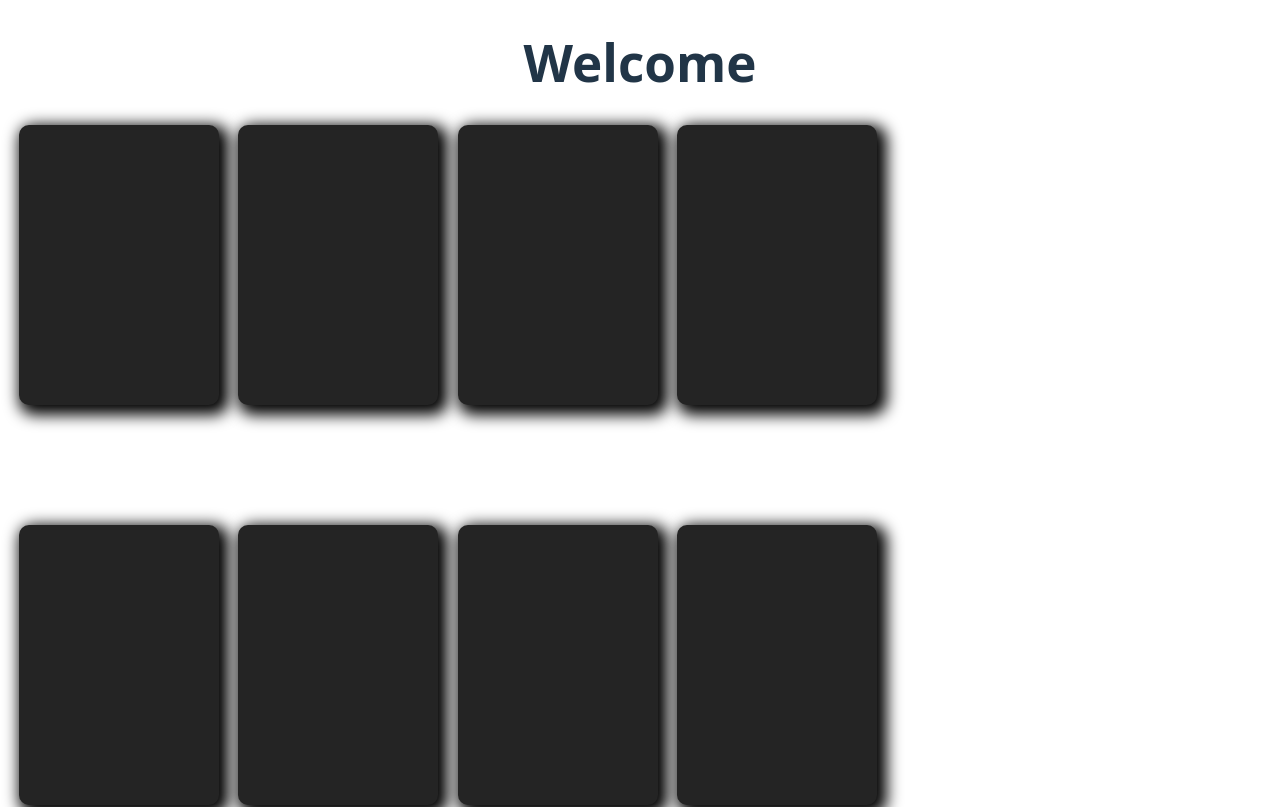
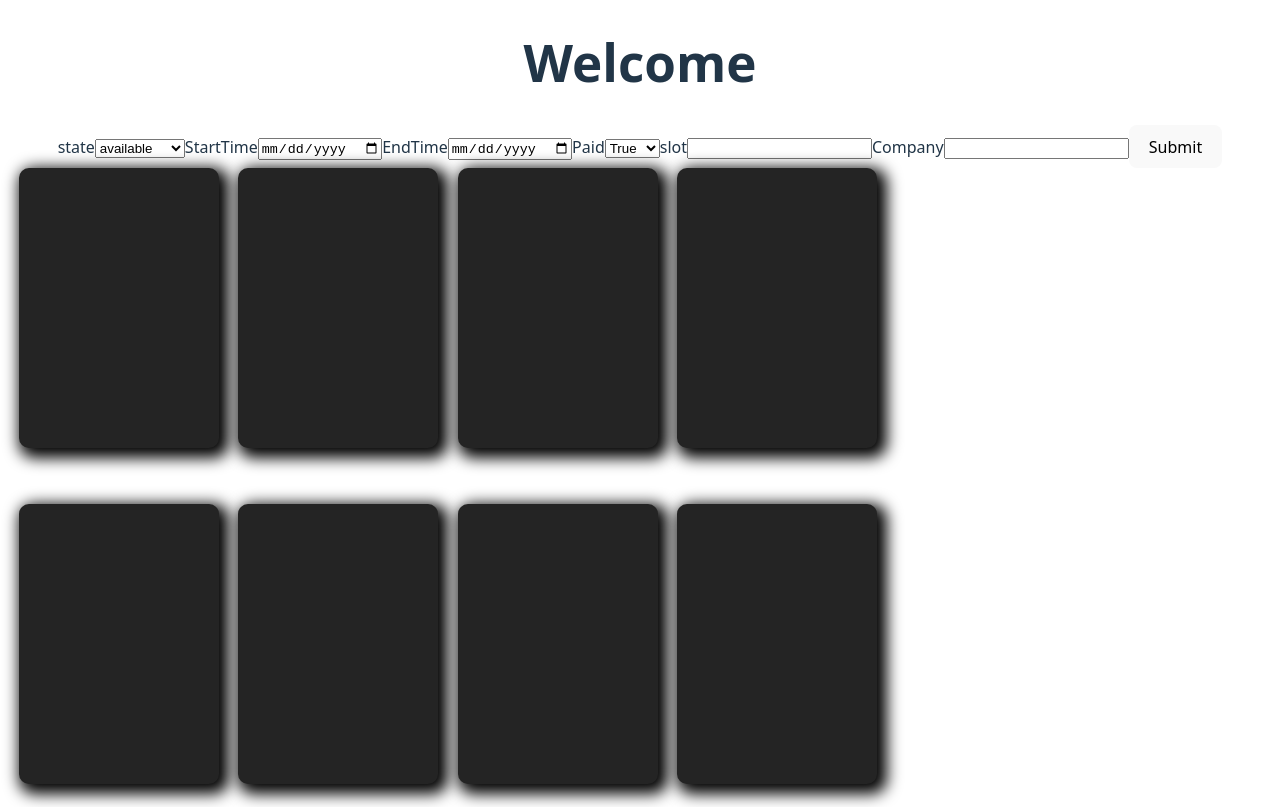
Before and after one commit to JAMAL759/Park-Project-Frontend, a React (Vite) app: page / in a window 1280 px wide. Shown: the top 807 px of the page. Built offline with nearby package versions, Linux system fonts and the light colour scheme; no server answers.

Commit message:
Made the parking slot with the post functionality

```diff
--- a/src/components/park/ParkList.jsx
+++ b/src/components/park/ParkList.jsx
@@ -1,20 +1,25 @@
 import { useEffect, useState } from "react";
 import { createNewPark, UpdatePark, deletePark, ListAllPark, listParkById } from "../../lib/park/apipark";
-import  '../../App.css'
+import '../../App.css'
 
 
-const ParkList = () => {
+
+const ParkList = (id) => {
 
     //MARK: using state
 
+    const slots = [1, 2, 3, 4, 5, 6, 7, 8, 9]
     const [Park, setPark] = useState({});
+
+    const [Company, setCompany] = useState([]);
 
     const [ParkForm, setParkForm] = useState({
         state: "",
         StartTime: new Date("2022-03-25"),
         EndTime: new Date("2022-03-25"),
         Paid: false,
-        Companies: ""
+        Companies: "",
+        slot:""
     })
 
     //MARK: Handler creation
@@ -43,6 +48,15 @@ const ParkList = () => {
 
     }
 
+    //MARK: CompanyGetter (outside Model)
+
+    const CompanyGetter = async () => {
+
+        const urlCall = await axios.get("http://localhost:3000/company");
+        console.log(urlCall);
+        setCompany(urlCall.data);
+    }
+
 
     useEffect(() => {
         handlerGetter();
@@ -52,33 +66,16 @@ const ParkList = () => {
 
         <>
 
-         {
-            <div id="ParkGrid">
+            { }
 
 
-                <button class="park"> </button>
-                <button class="park"> </button>
-                <button class="park"> </button>
-                <button class="park"> </button>
-
-
-                <button class="park"> </button>
-                <button class="park"> </button>
-                <button class="park"> </button>
-                <button class="park"> </button>
-
-                 </div>
-
-         }
-
-
-            {/* <form onSubmit={handlerSubmit}>
+            {<form onSubmit={handlerSubmit}>
 
                 <label htmlFor="state" >state</label>
                 <select name="state" onChange={handlerReader} >
 
-                    <option value= "available"> available </option>
-                    <option value= "unavailable"> unavailable </option>
+                    <option value="available"> available </option>
+                    <option value="unavailable"> unavailable </option>
                 </select>
 
                 <label htmlFor="StartTime" >StartTime</label>
@@ -106,8 +103,15 @@ const ParkList = () => {
                     <option value={false}> False </option>
                 </select>
 
+                <label htmlFor="slot" >slot</label>
+                <input
+                    type="text"
+                    name="slot"
+                    onChange={handlerReader}
+                    value={ParkForm.slot}
+                />
 
-                <label htmlFor="Companies" >Paid</label>
+                <label htmlFor="Companies" >Company</label>
                 <input
 
                     name="Companies"
@@ -117,7 +121,33 @@ const ParkList = () => {
 
                 <button type="submit"> Submit </button>
 
-            </form> */}
+            </form>}
+
+
+            {
+
+                <div id="ParkGrid">
+                    {slots.map((parkingNum) => {
+
+                        return (
+                            <button onClick={()=>{        setParkForm({ ...ParkForm, slot: `${parkingNum}f` });
+                        }}  class="park"> </button>
+
+                        )
+                    })
+
+                    }
+
+                </div>
+
+
+
+
+
+
+
+
+            }
 
 
         </>
```
